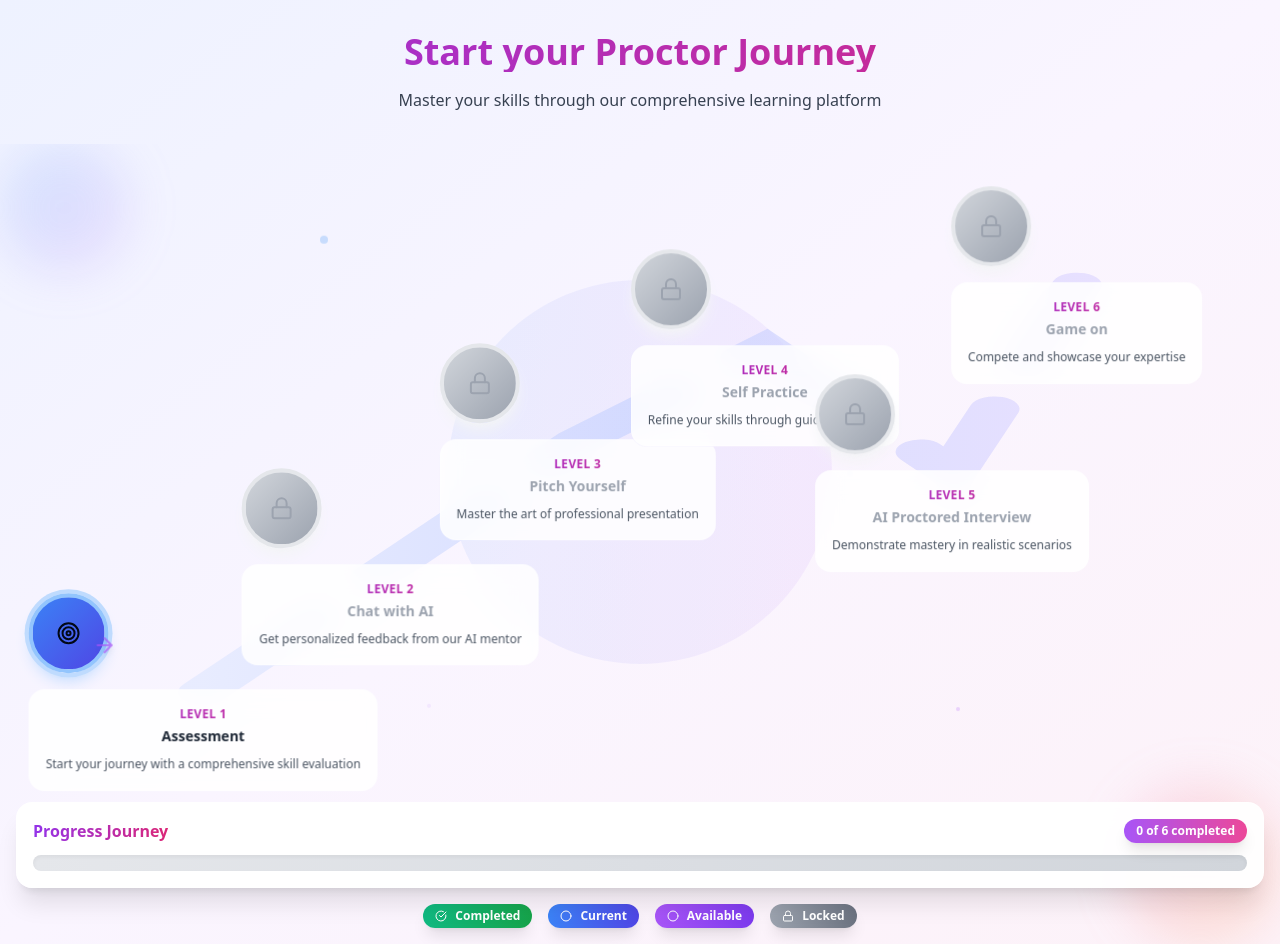
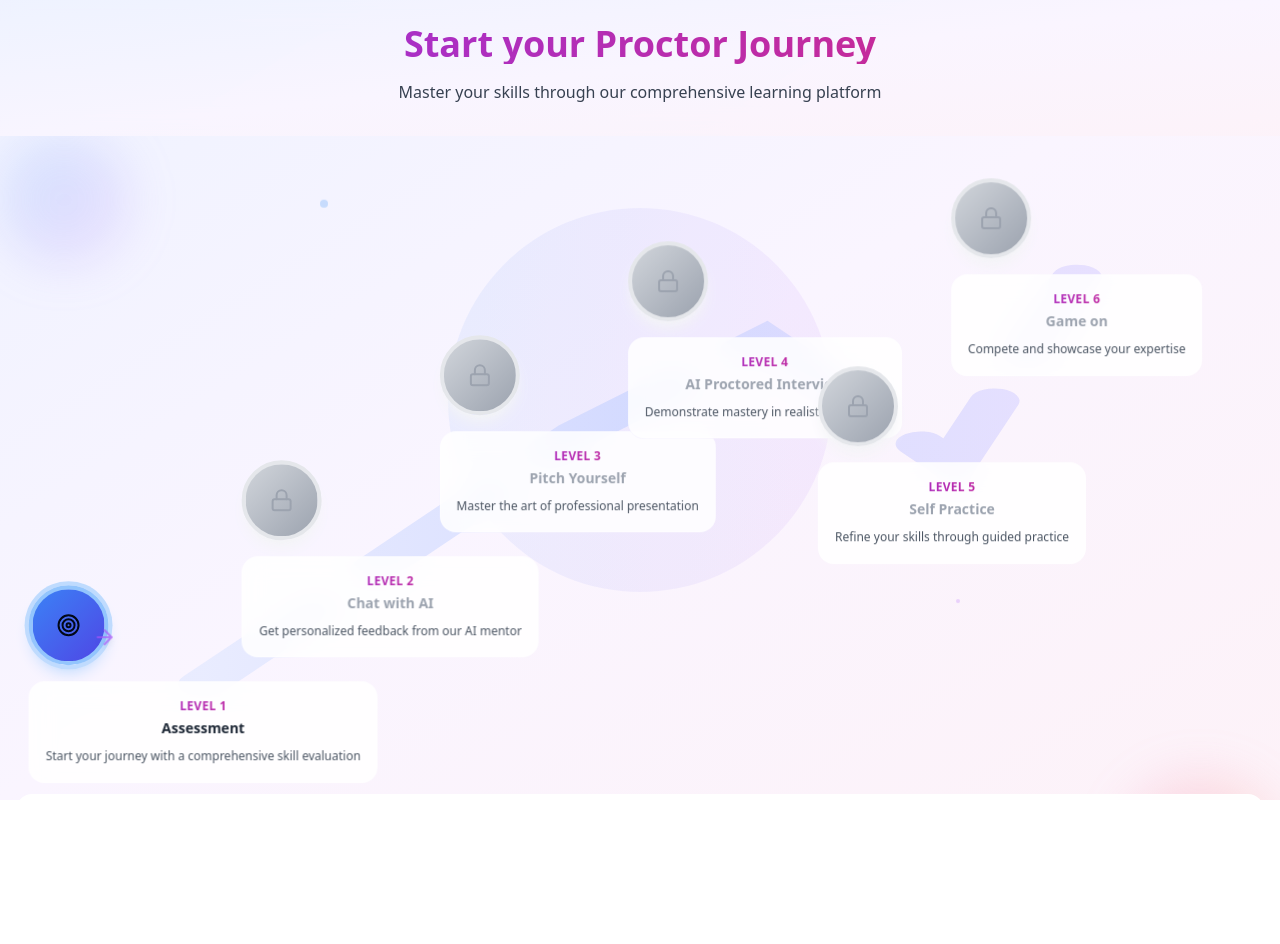
Before and after one commit to saniyaSqano/b2cinterviewSchedulerMobileResponsive, a React (Vite) app: page / in a window 1280 px wide. After the commit the page ends 800 px from the top, so only its background shows below. Built offline with nearby package versions, Linux system fonts and the light colour scheme.

Commit message:
Fix: Roadmap step order
Reorders the roadmap steps to place "AI Proctored Interview" above "Self Practice" and "Game On".

```diff
--- a/src/components/InteractiveRoadmap.tsx
+++ b/src/components/InteractiveRoadmap.tsx
@@ -1,4 +1,3 @@
-
 import React, { useState } from 'react';
 import { CheckCircle, Circle, Lock, Target, Zap, Star, ArrowRight } from 'lucide-react';
 
@@ -53,19 +52,19 @@ const InteractiveRoadmap: React.FC<InteractiveRoadmapProps> = ({
     },
     {
       id: 3,
-      title: "Self Practice",
+      title: "AI Proctored Interview",
       subtitle: "Level 4",
-      description: "Refine your skills through guided practice",
+      description: "Demonstrate mastery in realistic scenarios",
       position: { x: 60, y: 30 },
-      icon: "target"
+      icon: "zap"
     },
     {
       id: 4,
-      title: "AI Proctored Interview",
+      title: "Self Practice",
       subtitle: "Level 5",
-      description: "Demonstrate mastery in realistic scenarios",
+      description: "Refine your skills through guided practice",
       position: { x: 75, y: 50 },
-      icon: "zap"
+      icon: "target"
     },
     {
       id: 5,
--- a/src/pages/Index.tsx
+++ b/src/pages/Index.tsx
@@ -1,4 +1,3 @@
-
 import React, { useState } from 'react';
 import ParticleBackground from '../components/ParticleBackground';
 import AssessmentFlow from '../components/AssessmentFlow';
@@ -29,16 +28,16 @@ const Index = () => {
       icon: 'user' as const
     },
     {
+      title: "AI Proctored Interview",
+      subtitle: "Level 4",
+      description: "Demonstrate your newly acquired skills in an AI-proctored interview environment",
+      icon: 'user' as const
+    },
+    {
       title: "Self Practice",
-      subtitle: "Level 4",
+      subtitle: "Level 5",
       description: "Practice your skills with interactive exercises and real-world scenarios at your own pace",
       icon: 'graduation-cap' as const
-    },
-    {
-      title: "AI Proctored Interview",
-      subtitle: "Level 5",
-      description: "Complete your journey with an AI-proctored interview to demonstrate your newly acquired skills",
-      icon: 'user' as const
     },
     {
       title: "Game on",
@@ -95,8 +94,8 @@ const Index = () => {
     <div className="min-h-screen bg-gradient-to-br from-indigo-50 via-purple-50 to-pink-50 relative overflow-hidden">
       <ParticleBackground />
 
-      <div className="relative z-10">
-        <div className="text-center pt-8 pb-4">
+      <div className="relative z-10 h-screen flex flex-col">
+        <div className="bg-gradient-to-br from-indigo-50/80 via-purple-50/80 to-pink-50/80 backdrop-blur-md text-center pt-6 pb-4">
           <h1 className="text-3xl md:text-4xl font-bold text-transparent bg-clip-text bg-gradient-to-r from-purple-600 to-pink-600 mb-4">
             Start your Proctor Journey
           </h1>
@@ -105,11 +104,13 @@ const Index = () => {
           </p>
         </div>
 
-        <InteractiveRoadmap
-          currentLevel={currentLevel}
-          completedLevels={completedLevels}
-          onStepClick={handleCardClick}
-        />
+        <div className="flex-1">
+          <InteractiveRoadmap
+            currentLevel={currentLevel}
+            completedLevels={completedLevels}
+            onStepClick={handleCardClick}
+          />
+        </div>
       </div>
     </div>
   );
```
